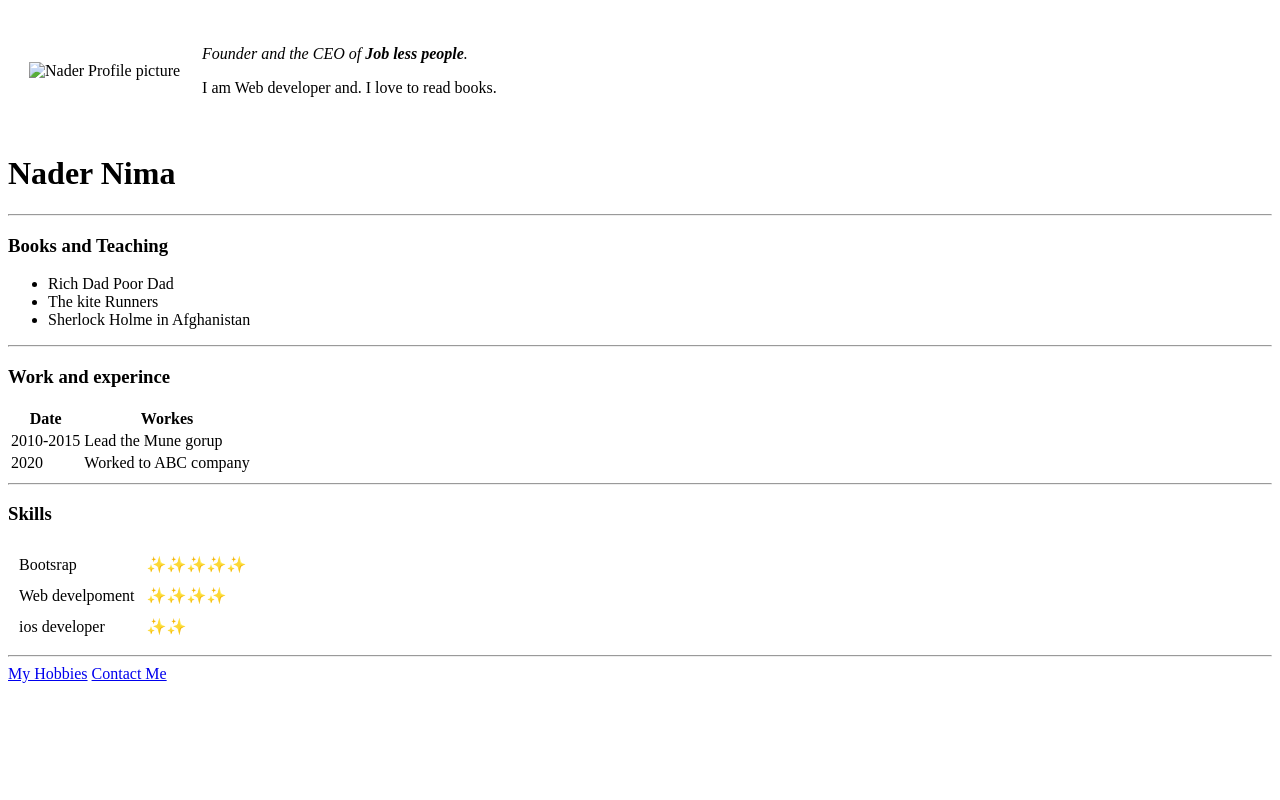
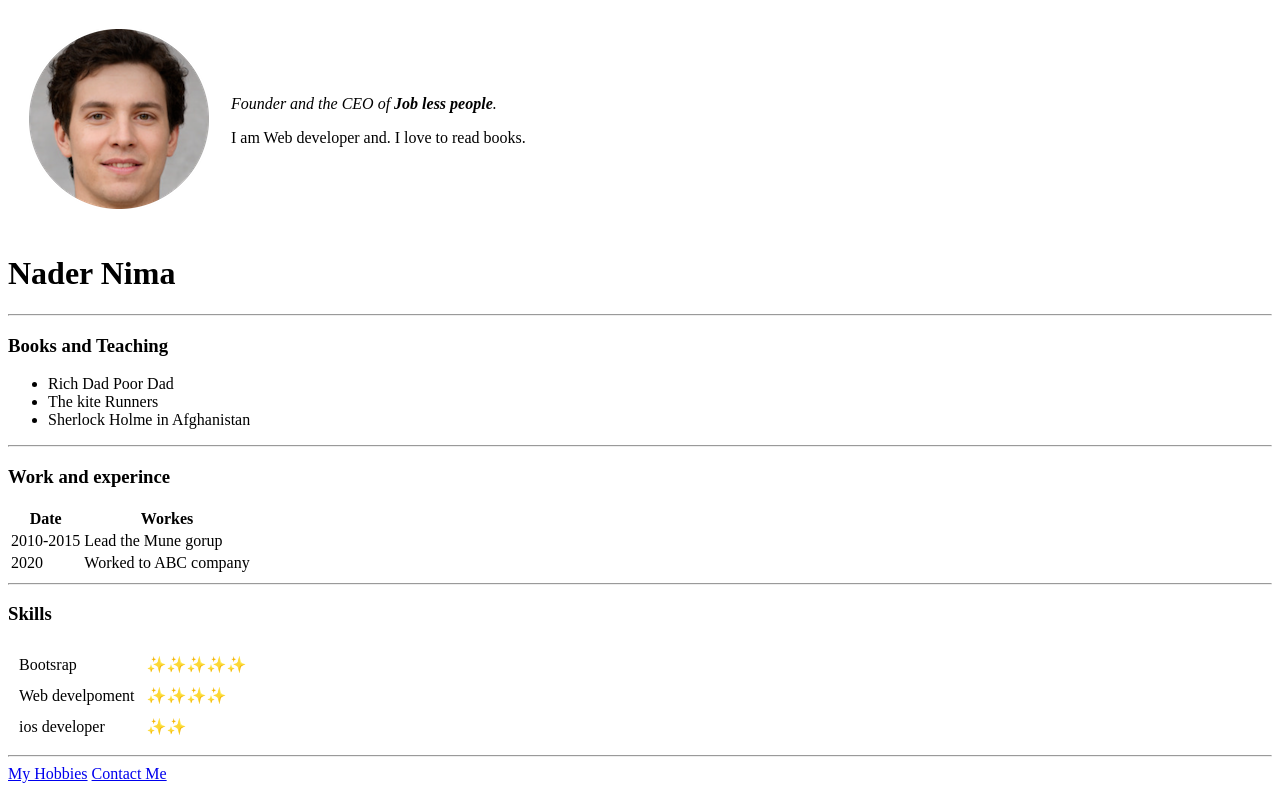
Before and after one commit to nadernima/CV, a plain HTML site: page index.html in a window 1280 px wide. Drawn offline with Linux system fonts and the light colour scheme.

Commit message:
new update image

```diff
--- a/index.html
+++ b/index.html
@@ -7,7 +7,7 @@
   <body>
     <table cellspacing= 20px>
       <tr>
-        <td><img src="nader.png/nader.png" alt="Nader Profile picture"></td>
+        <td><img src="nader.png" alt="Nader Profile picture"></td>
         <td>
           <p><em>Founder and the CEO of <strong>Job less people</strong>.</em></p>
           <p>I am Web developer and. I love to read books.</p>
```
